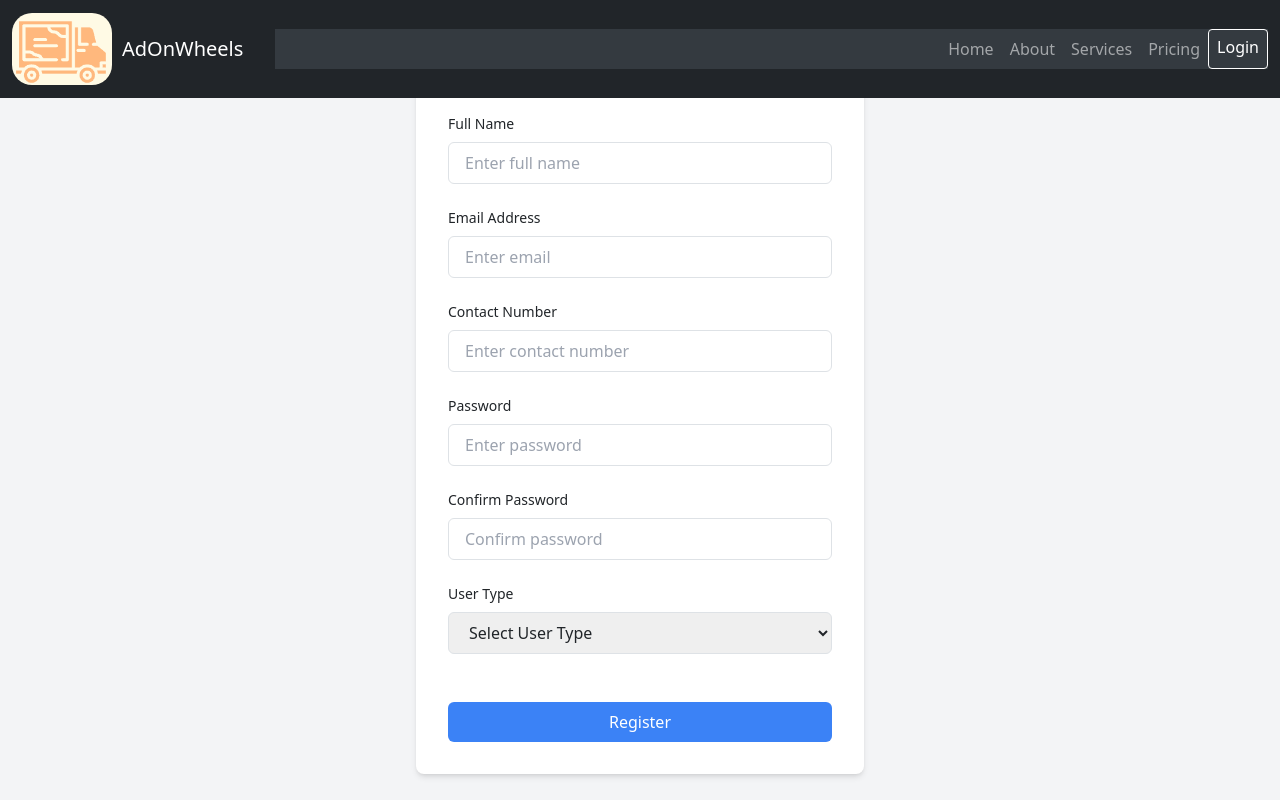
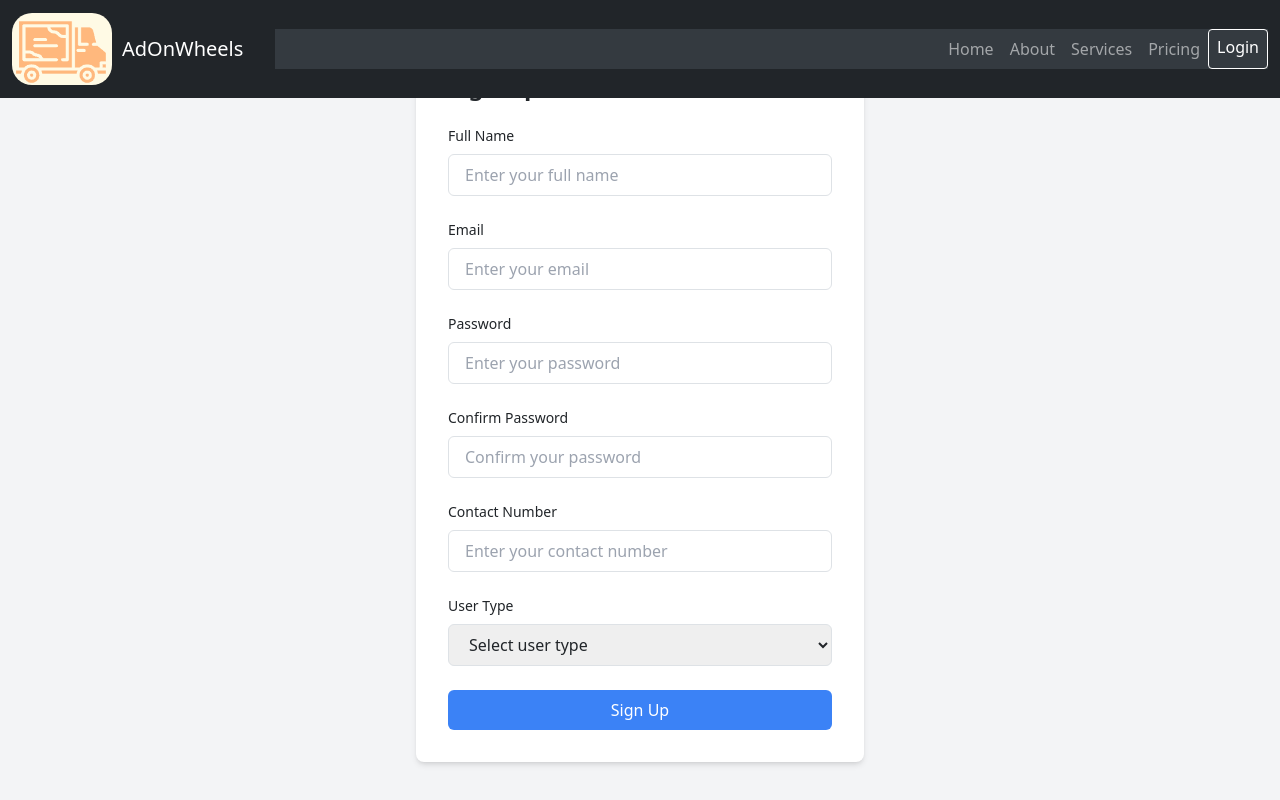
Before and after one commit to ChandrakiranGR/INFO6150-GroupProject, a React (Vite) app in the folder adOnWheels/frontend/: page /signup in a window 1280 px wide. Shown: the top 800 px of the page. Built offline with nearby package versions, Linux system fonts and the light colour scheme.

Commit message:
fixed Signup issues

```diff
--- a/adOnWheels/frontend/src/pages/signup/Signup.jsx
+++ b/adOnWheels/frontend/src/pages/signup/Signup.jsx
@@ -22,26 +22,34 @@ const Signup = () => {
   const handleChange = (e) => {
     const { name, value } = e.target;
     if (name.startsWith('vehicleDetails')) {
-      const index = parseInt(name.split('-')[1]);
-      const fieldName = name.split('-')[0].replace('vehicleDetails', '').toLowerCase();
+      const index = parseInt(name.split('-')[1], 10);
+      const fieldName = name.split('-')[2];
       setFormData((prev) => {
         const newVehicleDetails = [...prev.vehicleDetails];
         newVehicleDetails[index] = { ...newVehicleDetails[index], [fieldName]: value };
         return { ...prev, vehicleDetails: newVehicleDetails };
       });
     } else {
-      setFormData(prev => ({
+      setFormData((prev) => ({
         ...prev,
-        [name]: value
+        [name]: value,
       }));
     }
   };
 
   const handleAddVehicleDetail = () => {
-    setFormData(prev => ({
+    setFormData((prev) => ({
       ...prev,
-      vehicleDetails: [...prev.vehicleDetails, { make: '', model: '', licensePlate: '', type: '' }]
+      vehicleDetails: [...prev.vehicleDetails, { make: '', model: '', licensePlate: '', type: '' }],
     }));
+  };
+
+  const handleRemoveVehicleDetail = (index) => {
+    setFormData((prev) => {
+      const newVehicleDetails = [...prev.vehicleDetails];
+      newVehicleDetails.splice(index, 1);
+      return { ...prev, vehicleDetails: newVehicleDetails };
+    });
   };
 
   const validateForm = () => {
@@ -107,13 +115,12 @@ const Signup = () => {
         payload.workshopAddress = formData.workshopAddress.trim();
       }
 
-      // Send API request to register the user
       const response = await fetch('http://localhost:5001/api/auth/register', {
         method: 'POST',
         headers: {
           'Content-Type': 'application/json',
         },
-        body: JSON.stringify(payload)
+        body: JSON.stringify(payload),
       });
 
       const data = await response.json();
@@ -122,20 +129,17 @@ const Signup = () => {
         throw new Error(data.message || 'Registration failed');
       }
 
-      // Store authentication details
       localStorage.setItem('token', data.token);
       localStorage.setItem('userType', data.type);
 
-      // Redirect based on user type
       const redirectMap = {
-        'Admin': '/admin-dashboard',
-        'Advertiser': '/advertiser-dashboard',
-        'Publisher': '/publisher-dashboard',
-        'BodyShop': '/bodyshop-dashboard'
+        Admin: '/admin-dashboard',
+        Advertiser: '/advertiser-dashboard',
+        Publisher: '/publisher-dashboard',
+        BodyShop: '/bodyshop-dashboard',
       };
 
       window.location.href = redirectMap[data.type] || '/dashboard';
-
     } catch (err) {
       setError(err.message);
       setIsLoading(false);
@@ -230,12 +234,19 @@ const Signup = () => {
                   className="w-full px-3 py-2 border rounded-md focus:outline-none focus:ring-2 focus:ring-blue-500"
                   placeholder="Enter vehicle type"
                 />
+                <button
+                  type="button"
+                  onClick={() => handleRemoveVehicleDetail(index)}
+                  className="mt-2 text-red-500 hover:underline"
+                >
+                  Remove Vehicle
+                </button>
               </div>
             ))}
             <button
               type="button"
               onClick={handleAddVehicleDetail}
-              className="mb-4 text-blue-500"
+              className="mb-4 text-blue-500 hover:underline"
             >
               Add Vehicle
             </button>
@@ -272,7 +283,9 @@ const Signup = () => {
 
         <form onSubmit={handleSubmit}>
           <div className="mb-4">
-            <label htmlFor="name" className="block mb-2 text-sm font-medium">Full Name</label>
+            <label htmlFor="name" className="block mb-2 text-sm font-medium">
+              Full Name
+            </label>
             <input
               type="text"
               id="name"
@@ -280,12 +293,13 @@ const Signup = () => {
               value={formData.name}
               onChange={handleChange}
               className="w-full px-3 py-2 border rounded-md focus:outline-none focus:ring-2 focus:ring-blue-500"
-              placeholder="Enter full name"
+              placeholder="Enter your full name"
             />
           </div>
-
           <div className="mb-4">
-            <label htmlFor="email" className="block mb-2 text-sm font-medium">Email Address</label>
+            <label htmlFor="email" className="block mb-2 text-sm font-medium">
+              Email
+            </label>
             <input
               type="email"
               id="email"
@@ -293,12 +307,41 @@ const Signup = () => {
               value={formData.email}
               onChange={handleChange}
               className="w-full px-3 py-2 border rounded-md focus:outline-none focus:ring-2 focus:ring-blue-500"
-              placeholder="Enter email"
+              placeholder="Enter your email"
             />
           </div>
-
           <div className="mb-4">
-            <label htmlFor="contactNumber" className="block mb-2 text-sm font-medium">Contact Number</label>
+            <label htmlFor="password" className="block mb-2 text-sm font-medium">
+              Password
+            </label>
+            <input
+              type="password"
+              id="password"
+              name="password"
+              value={formData.password}
+              onChange={handleChange}
+              className="w-full px-3 py-2 border rounded-md focus:outline-none focus:ring-2 focus:ring-blue-500"
+              placeholder="Enter your password"
+            />
+          </div>
+          <div className="mb-4">
+            <label htmlFor="confirmPassword" className="block mb-2 text-sm font-medium">
+              Confirm Password
+            </label>
+            <input
+              type="password"
+              id="confirmPassword"
+              name="confirmPassword"
+              value={formData.confirmPassword}
+              onChange={handleChange}
+              className="w-full px-3 py-2 border rounded-md focus:outline-none focus:ring-2 focus:ring-blue-500"
+              placeholder="Confirm your password"
+            />
+          </div>
+          <div className="mb-4">
+            <label htmlFor="contactNumber" className="block mb-2 text-sm font-medium">
+              Contact Number
+            </label>
             <input
               type="text"
               id="contactNumber"
@@ -306,38 +349,13 @@ const Signup = () => {
               value={formData.contactNumber}
               onChange={handleChange}
               className="w-full px-3 py-2 border rounded-md focus:outline-none focus:ring-2 focus:ring-blue-500"
-              placeholder="Enter contact number"
+              placeholder="Enter your contact number"
             />
           </div>
-
           <div className="mb-4">
-            <label htmlFor="password" className="block mb-2 text-sm font-medium">Password</label>
-            <input
-              type="password"
-              id="password"
-              name="password"
-              value={formData.password}
-              onChange={handleChange}
-              className="w-full px-3 py-2 border rounded-md focus:outline-none focus:ring-2 focus:ring-blue-500"
-              placeholder="Enter password"
-            />
-          </div>
-
-          <div className="mb-4">
-            <label htmlFor="confirmPassword" className="block mb-2 text-sm font-medium">Confirm Password</label>
-            <input
-              type="password"
-              id="confirmPassword"
-              name="confirmPassword"
-              value={formData.confirmPassword}
-              onChange={handleChange}
-              className="w-full px-3 py-2 border rounded-md focus:outline-none focus:ring-2 focus:ring-blue-500"
-              placeholder="Confirm password"
-            />
-          </div>
-
-          <div className="mb-4">
-            <label htmlFor="type" className="block mb-2 text-sm font-medium">User Type</label>
+            <label htmlFor="type" className="block mb-2 text-sm font-medium">
+              User Type
+            </label>
             <select
               id="type"
               name="type"
@@ -345,21 +363,21 @@ const Signup = () => {
               onChange={handleChange}
               className="w-full px-3 py-2 border rounded-md focus:outline-none focus:ring-2 focus:ring-blue-500"
             >
-              <option value="">Select User Type</option>
-              {USER_TYPES.map(type => (
-                <option key={type} value={type}>{type}</option>
+              <option value="">Select user type</option>
+              {USER_TYPES.map((type) => (
+                <option key={type} value={type}>
+                  {type}
+                </option>
               ))}
             </select>
           </div>
-
           {renderTypeSpecificFields()}
-
           <button
             type="submit"
-            className="w-full py-2 mt-4 bg-blue-500 text-white rounded-md focus:outline-none hover:bg-blue-600"
+            className="w-full py-2 px-4 text-white bg-blue-500 rounded-md hover:bg-blue-600 focus:outline-none focus:ring-2 focus:ring-blue-500"
             disabled={isLoading}
           >
-            {isLoading ? 'Registering...' : 'Register'}
+            {isLoading ? 'Registering...' : 'Sign Up'}
           </button>
         </form>
       </div>
```
